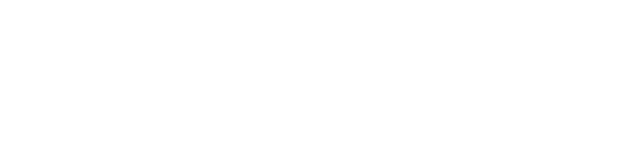
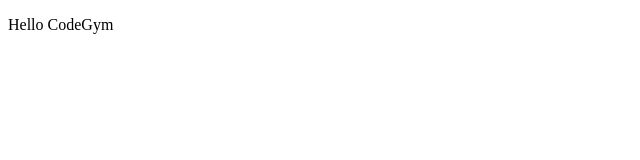
Before and after one commit to sang-phan1194/html-css-1st-class, a plain HTML site: page 18-05-22/intro.html in a window 1280 px wide. Shown: the whole page, without its empty margins (0-640 px from the left). Drawn offline with Linux system fonts and the light colour scheme.

Commit message:
change web title & use "p" tag to add text into website

```diff
--- a/18-05-22/intro.html
+++ b/18-05-22/intro.html
@@ -4,9 +4,11 @@
     <meta charset="UTF-8">
     <meta http-equiv="X-UA-Compatible" content="IE=edge">
     <meta name="viewport" content="width=device-width, initial-scale=1.0">
-    <title>18-05-22</title>
+    <title>Hello CodeGym</title>
 </head>
 <body>
-
+    <p>
+        Hello CodeGym
+    </p>
 </body>
 </html>
```
